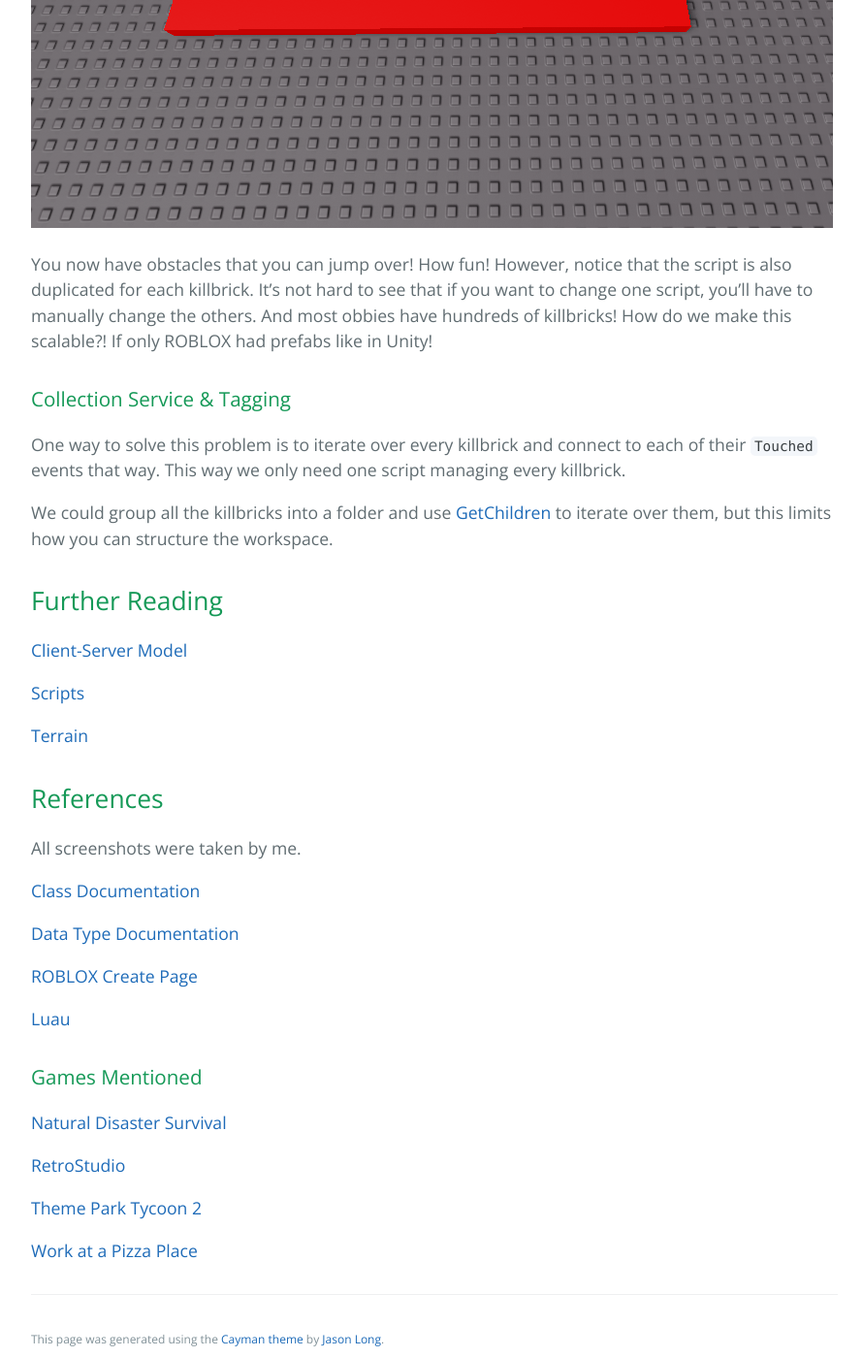
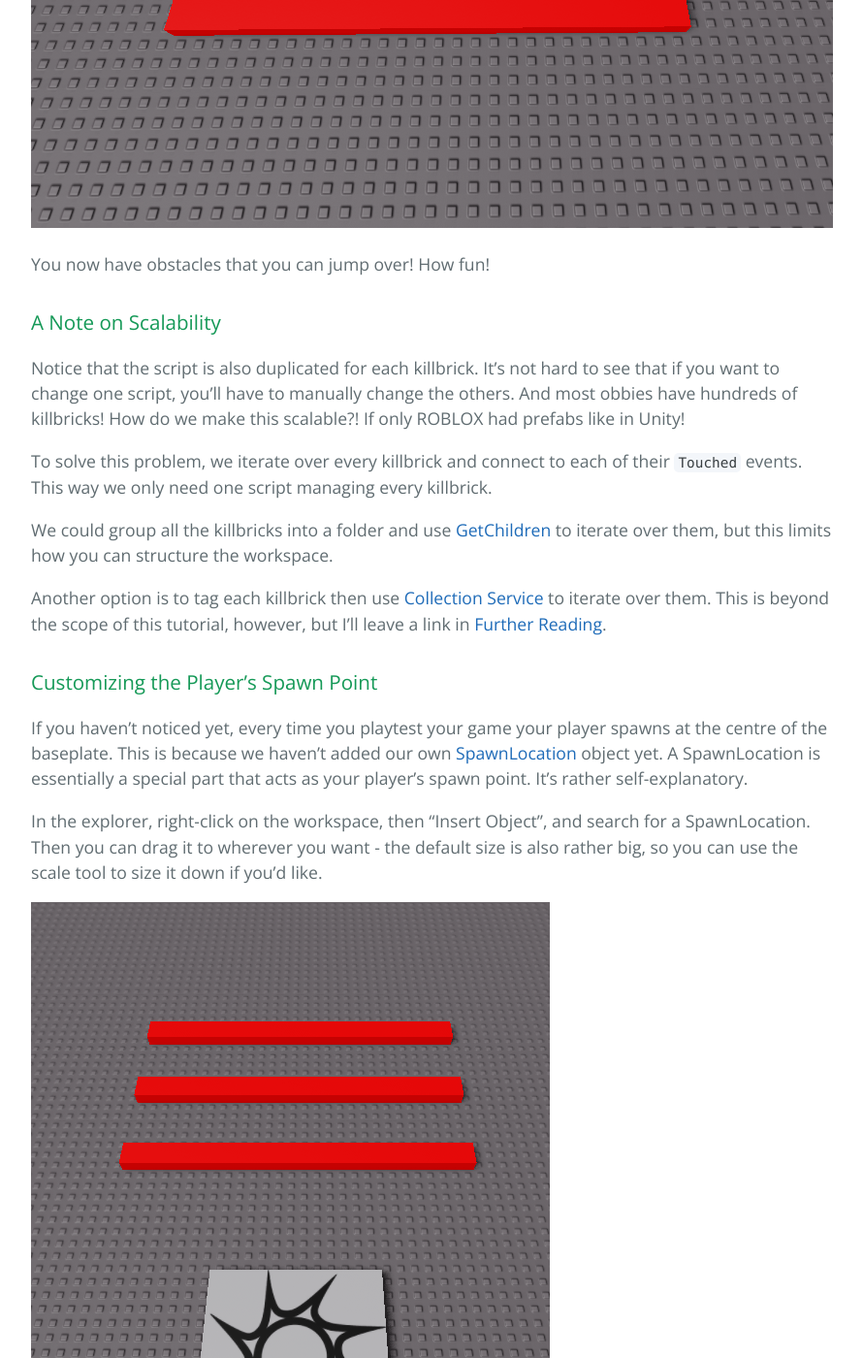
Before and after one commit to learning-software-engineering/learning-software-engineering.github.io, a Jekyll site: the page built from Topics/Tech_Stacks/ROBLOX_Intro.md, in a window 1280 px wide and 1400 px high, scrolled down 12890 px. Shown: the whole window at 97% size, without its empty margins (192-1082 px from the left). Built offline with Jekyll 4.4.1, drawn with Linux system fonts in a browser that asks for light colours; our own code applies the rules of GitHub Pages for plain Markdown files; some of the changed text lies outside the part shown.

Commit message:
spawn location tutorial added

```diff
--- a/Topics/Tech_Stacks/ROBLOX_Intro.md
+++ b/Topics/Tech_Stacks/ROBLOX_Intro.md
@@ -168,15 +168,32 @@ Select your killbrick and hit CTRL + D to duplicate it. Do this twice, so you sh
 
 ![killbricks](ROBLOX_Intro_images/killbricks.png)
 
-You now have obstacles that you can jump over! How fun! However, notice that the script is also duplicated for each killbrick. It's not hard to see that if you want to change one script, you'll have to manually change the others. And most obbies have hundreds of killbricks! How do we make this scalable?! If only ROBLOX had prefabs like in Unity!
+You now have obstacles that you can jump over! How fun!
 
-### Collection Service & Tagging
-One way to solve this problem is to iterate over every killbrick and connect to each of their `Touched` events that way. This way we only need one script managing every killbrick.
+### A Note on Scalability
+Notice that the script is also duplicated for each killbrick. It's not hard to see that if you want to change one script, you'll have to manually change the others. And most obbies have hundreds of killbricks! How do we make this scalable?! If only ROBLOX had prefabs like in Unity!
+
+ To solve this problem, we iterate over every killbrick and connect to each of their `Touched` events. This way we only need one script managing every killbrick.
 
 We could group all the killbricks into a folder and use [GetChildren](https://create.roblox.com/docs/reference/engine/classes/Instance#GetChildren) to iterate over them, but this limits how you can structure the workspace.
 
+Another option is to tag each killbrick then use [Collection Service](https://create.roblox.com/docs/reference/engine/classes/CollectionService) to iterate over them. This is beyond the scope of this tutorial, however, but I'll leave a link in [Further Reading](#further-reading).
+
+### Customizing the Player's Spawn Point
+If you haven't noticed yet, every time you playtest your game your player spawns at the centre of the baseplate. This is because we haven't added our own [SpawnLocation](https://create.roblox.com/docs/reference/engine/classes/SpawnLocation) object yet. A SpawnLocation is essentially a special part that acts as your player's spawn point. It's rather self-explanatory.
+
+In the explorer, right-click on the workspace, then "Insert Object", and search for a SpawnLocation. Then you can drag it to wherever you want - the default size is also rather big, so you can use the scale tool to size it down if you'd like.
+
+![spawn point](ROBLOX_Intro_images/spawnadded.png)
+
+When you playtest, you should now spawn on the SpawnLocation. If you're facing the wrong direction, you can right-click on it and enable "Show Orientation Indicator" - from there you can rotate it so the blue dot, indicating the part's forward axis, is facing where you want it to.
+
+![orientation indicator](ROBLOX_Intro_images/orientationindicator.png)
+
 ## Further Reading
 [Client-Server Model](https://create.roblox.com/docs/projects/client-server)
+
+[Collection Service](https://create.roblox.com/docs/reference/engine/classes/CollectionService)
 
 [Scripts](https://create.roblox.com/docs/scripting/scripts)
 
```
Also changed, not shown: Topics/Tech_Stacks/ROBLOX_Intro_images/orientationindicator.png (added), Topics/Tech_Stacks/ROBLOX_Intro_images/spawnadded.png (added).
